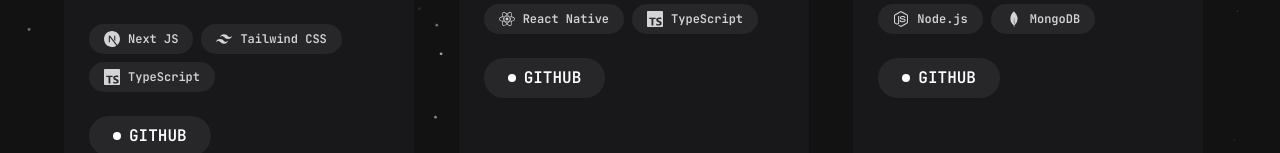
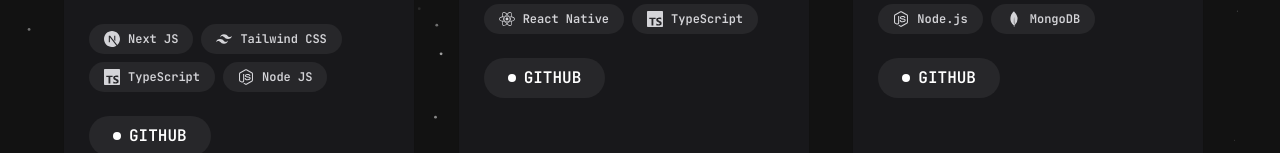
Before and after one commit to rendy-ptr/portfolio-website-v1, a Next.js app: page /my-projects in a window 1280 px wide. Shown: the part 513-666 px from the top of the page. Built offline with nearby package versions, Linux system fonts and the light colour scheme.

Commit message:
feat: add new badge project

```diff
--- a/src/constant/index.ts
+++ b/src/constant/index.ts
@@ -88,6 +88,7 @@
         { icon: reactIcons.NextJs, name: "Next JS" },
         { icon: reactIcons.Tailwind, name: "Tailwind CSS" },
         { icon: reactIcons.Typescript, name: "TypeScript" },
+        { icon: reactIcons.NodeJs, name: "Node JS" },
       ],
       github_url: "https://github.com/rendy-ptr/Personal-Website",
     },
```
